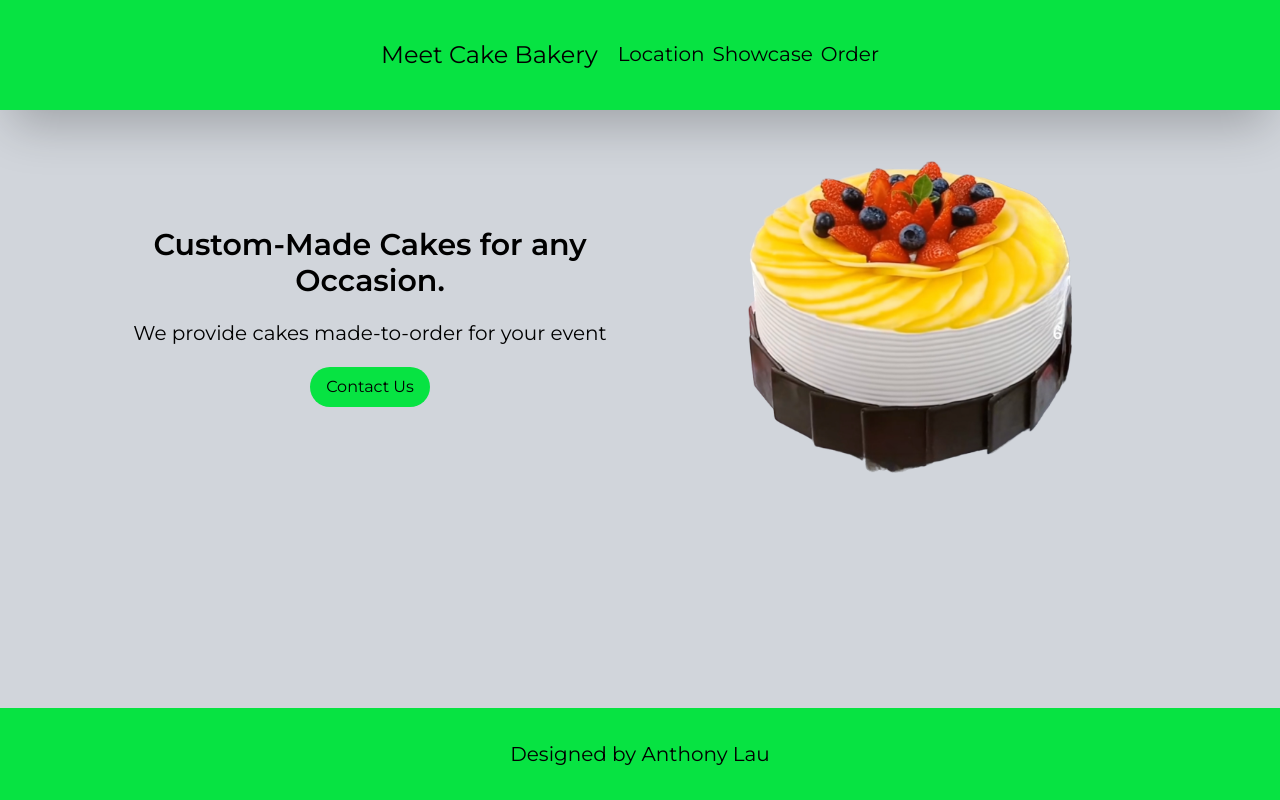
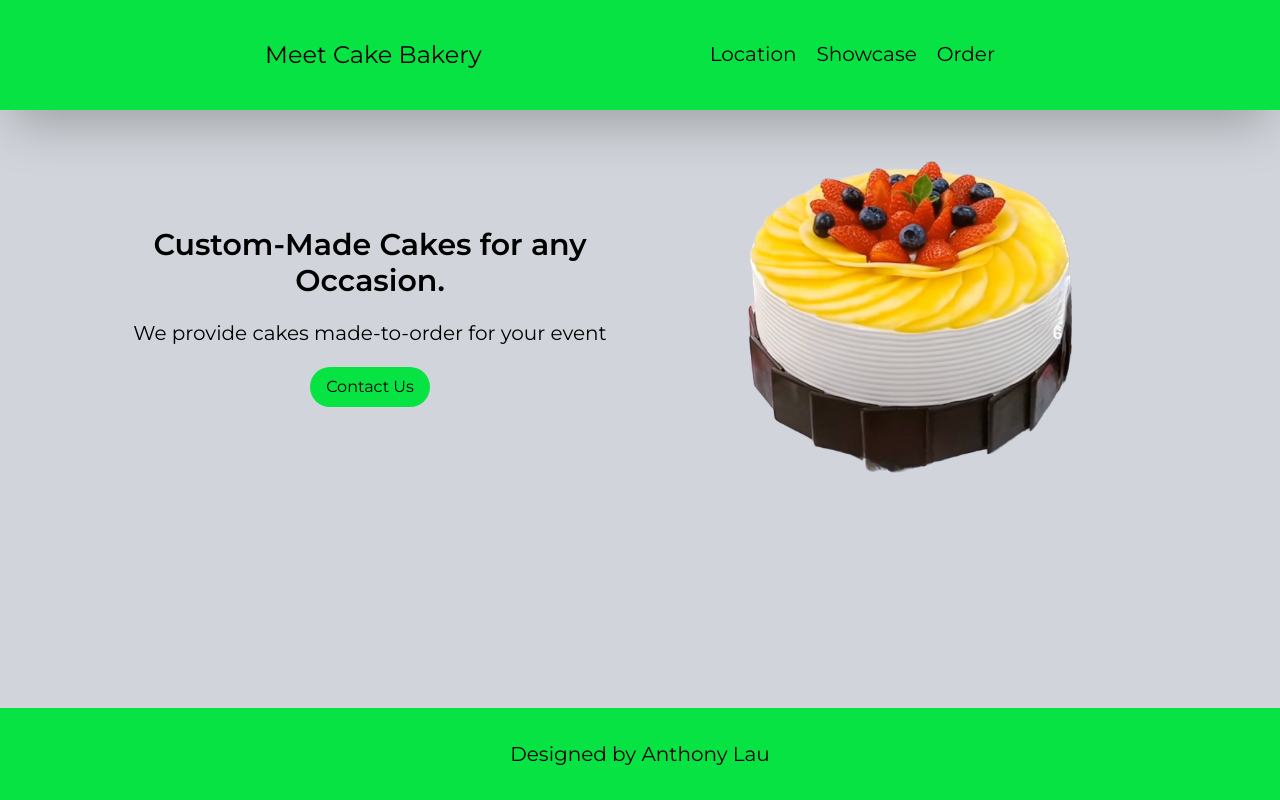
Before and after one commit to lausan3/4618-Bakery, a React (Vite) app: page / in a window 1280 px wide. Built offline with nearby package versions, Linux system fonts and the light colour scheme.

Commit message:
Added spacing to header items

```diff
--- a/src/Components/Header.tsx
+++ b/src/Components/Header.tsx
@@ -3,19 +3,21 @@ import { Link } from "react-router-dom"
 const Header = () => {
   return (
     <header className="
-      flex flex-row justify-center w-full py-8 bg-main-color
+      flex flex-row justify-center w-full px-10 py-8 bg-main-color
       shadow-2xl z-[2]
     ">
       <div className="
-        flex flex-col items-center justify-between center-size
-        sm:flex-row"
+        flex flex-col items-center gap-y-1
+        sm:flex-row sm:center-size"
       >
         <Link to="/" className="
-          text-2xl"
+          text-2xl text-nowrap"
         >Meet Cake Bakery</Link>
 
+        <div className="w-52"></div>
+
         <div className="
-          flex flex-row ml-auto px-5 my-2 gap-2"
+          flex flex-row px-5 my-2 gap-5"
         >
           <Link to="/location" className="text-xl link-underline">Location</Link>
           <Link to="/showcase" className="text-xl link-underline">Showcase</Link>
```
